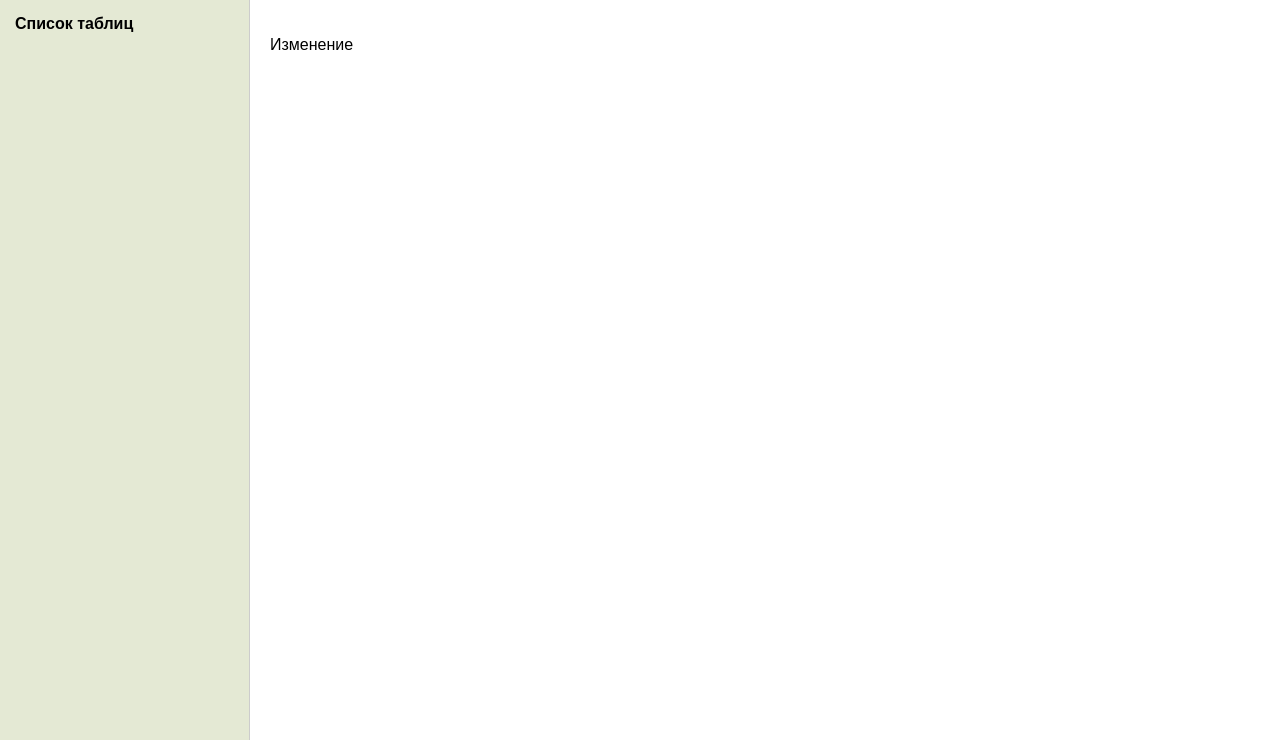
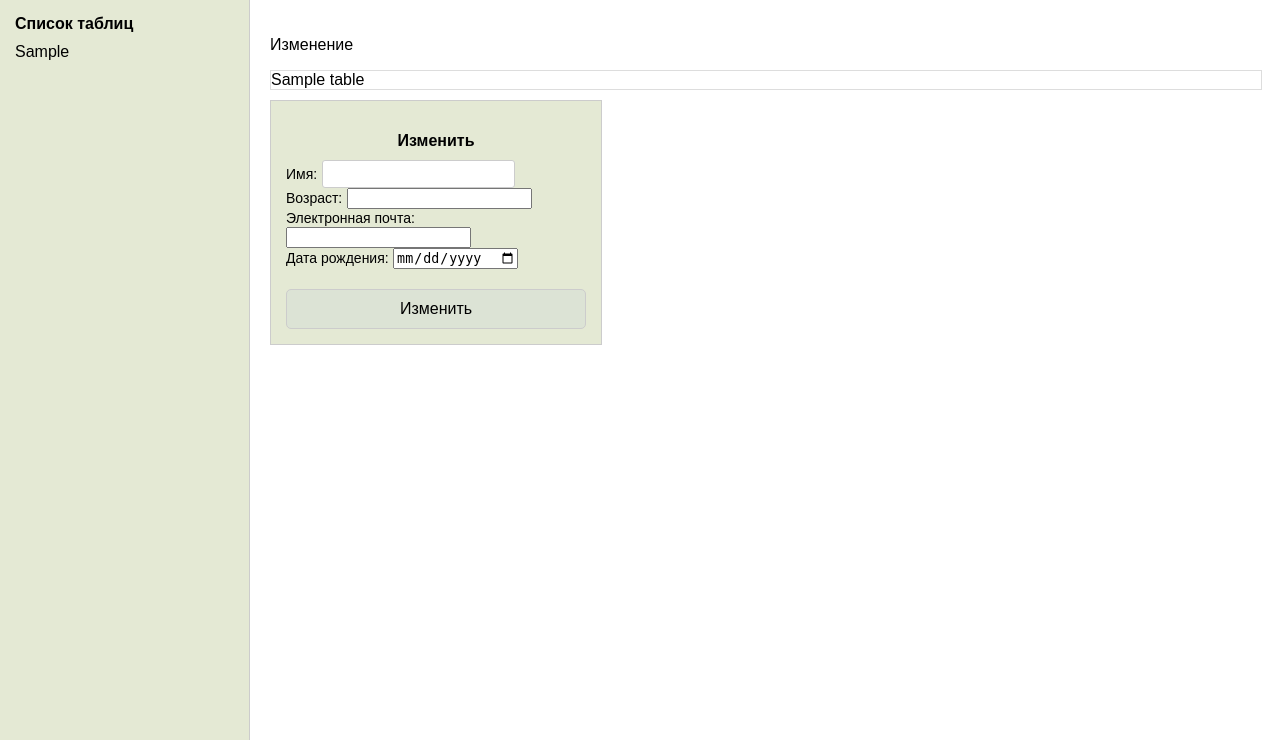
Before and after one commit to Sukhar1922/GastApp, a Django app: template main/templates/main/change.html in a window 1280 px wide. Shown: the part 60-800 px from the top of the page. Run offline with Django 5.2, Linux system fonts and the light colour scheme; tables that the repository leaves empty hold one stand-in row (values such as "Sample post"); the template is opened without the code that fills it: values that come from a table or form of the project are taken from there, most other values are stand-ins (such as "Sample title", 1, 10 or a date in 2020); some libraries are stand-ins or nearby versions.

Commit message:
Values update is here

```diff
--- a/main/static/main/css/style.css
+++ b/main/static/main/css/style.css
@@ -158,6 +158,7 @@ header {
     max-height: 500px; /* Ограничиваем высоту таблицы */
     border: 1px solid #ddd; /* Граница вокруг таблицы */
     position: relative;
+    margin-bottom: 10px;
 }
 
 /* Стили для таблицы */
--- a/main/templates/main/change.html
+++ b/main/templates/main/change.html
@@ -1,7 +1,27 @@
 {% extends 'main/layout.html' %}
 
-{% block title %} ПРИВЕТ! {% endblock %}
+{% block title %} Изменение {% endblock %}
 
 {% block content %}
     <p>Изменение</p>
+    <div class="table-container">
+        <table>
+          {{ table }}
+        </table>
+    </div>
 {% endblock %}
+
+{% block form %}
+    <form class="form-container" method="post">
+        <p class="form-header">Изменить</p>
+        <div class="form-fields">
+            {% csrf_token %}
+            {{ form }}
+        </div>
+        <button class="form-button" type="submit">Изменить</button>
+    </form>
+{% endblock %}
+
+{% block tablelist %}
+    {{ tablelistGen }}
+{% endblock%}
--- a/main/views.py
+++ b/main/views.py
@@ -38,6 +38,14 @@ def GETTable(request):
     return table_name
 
 
+def GETId(request):
+    id = request.GET.get('id')
+    if id is not None:
+        print(f'id: {id}')
+        return id
+    return None
+
+
 def generateTableList():
     tableList = ''
     for table in dictTables:
@@ -73,6 +81,54 @@ def generateForm(table_name):
         column = f'''
             <p><label for=\"{key}\">{title}</label>
             <input type=\"text\" name=\"{key}\" maxlength=\"{length}\"></p>
+        '''
+        form += column
+    return mark_safe(form)
+
+
+def generateFilledForm(table_name, id):
+    form = ""
+    with connection.cursor() as cursor:
+        query = f"""
+        SELECT COLUMN_NAME, DATA_TYPE, CHARACTER_MAXIMUM_LENGTH
+        FROM INFORMATION_SCHEMA.COLUMNS
+        WHERE TABLE_NAME = '{table_name}'
+        """
+        cursor.execute(query)
+        columns = cursor.fetchall()
+
+        query = f"""
+        SELECT *
+        FROM {table_name}
+        WHERE id = {id}
+        """
+        cursor.execute(query)
+        row = cursor.fetchall()
+
+        print(f'columns: {columns}')
+
+    form += f'<input type=\"hidden\" name=\"table\" value=\"{table_name}\">'
+    form += f'<input type=\"hidden\" name=\"id\" value=\"{id}\">'
+
+    for i in range(len(columns)): # key, type, length
+        key = columns[i][0]
+        type = columns[i][1]
+        length = columns[i][2]
+        value = row[0][i]
+
+        if key == 'id':
+            continue
+        if key in dictLabels:
+            title = dictLabels[key]
+        else:
+            title = key
+
+        if value is None:
+            value = ''
+
+        column = f'''
+            <p><label for=\"{key}\">{title}</label>
+            <input type=\"text\" name=\"{key}\" maxlength=\"{length}\" value=\"{value}\"></p>
         '''
         form += column
     return mark_safe(form)
@@ -157,7 +213,53 @@ def viewPage(request):
 
 
 def changePage(request):
-    return render(request, 'main/change.html')
+    table = ''
+    HTMLTable = ''
+    form = ''
+
+    if request.method == "GET":
+        table = GETTable(request)
+        id = GETId(request)
+        if table is not None:
+            HTMLTable = generateHTMLTable(table)
+
+            if id is not None:
+                form = generateFilledForm(table, id)
+
+    elif request.method == "POST":
+        keys = []
+        values = []
+        for key, value in request.POST.items():
+            if key == 'table':
+                table = value
+                continue
+            if key == 'id':
+                id = value
+                continue
+
+            if key == 'csrfmiddlewaretoken':
+                continue
+
+            if value == '':
+                values.append('NULL')
+            else:
+                values.append(f"\'{value}\'")
+
+            keys.append(key)
+        with connection.cursor() as cursor:
+            lstValues = []
+            for i in range(len(keys)):
+                lstValues.append(f'{keys[i]} = {values[i]}')
+            query = f'UPDATE {table} SET {", ".join(lstValues)}  WHERE id = {id}'
+            print(query)
+            cursor.execute(query)
+
+    tableList = generateTableList()
+    renderPage = render(request, 'main/change.html', {'tablelistGen': mark_safe(tableList),
+                                                      'table': mark_safe(HTMLTable),
+                                                      'form': mark_safe(form)})
+
+    return renderPage
 
 
 def addPage(request):
```
